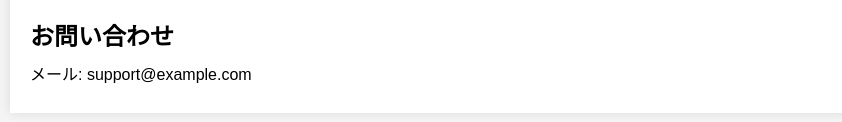
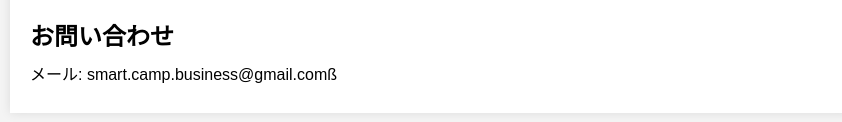
Before and after one commit to qamerin/SmartCamp, a plain HTML site: page index.html in a window 1280 px wide. Shown: the part 602-724 px from the top of the page, without its empty margins (210-1052 px from the left). Drawn offline with Linux system fonts and the light colour scheme.

Commit message:
add suuport email address

```diff
--- a/index.html
+++ b/index.html
@@ -54,7 +54,7 @@
       </div>
       <div class="contact-info">
         <h2>お問い合わせ</h2>
-        <p>メール: support@example.com</p>
+        <p>メール: smart.camp.business@gmail.comß</p>
       </div>
     </div>
   </body>
```
